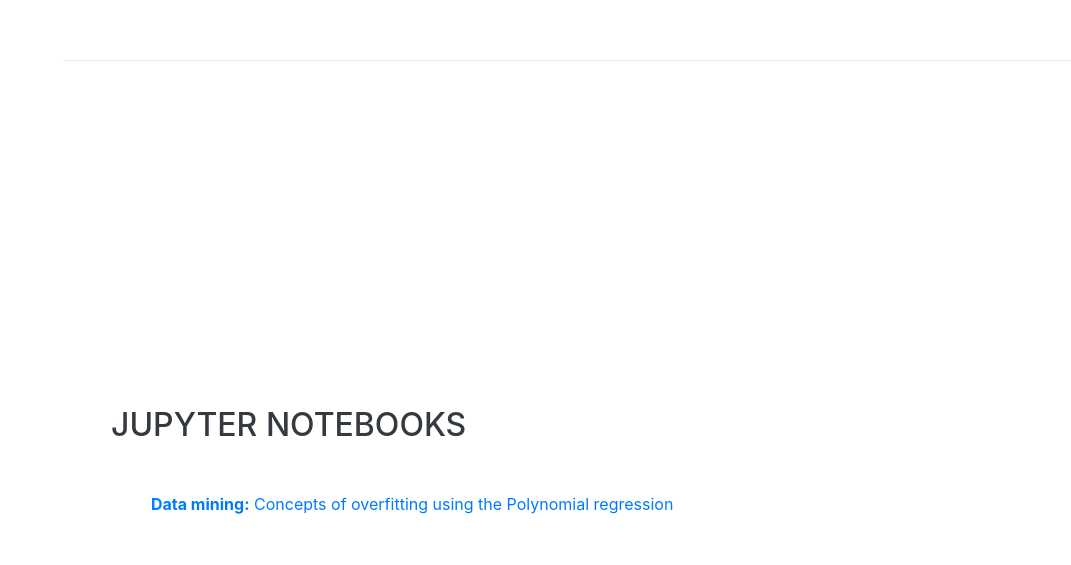
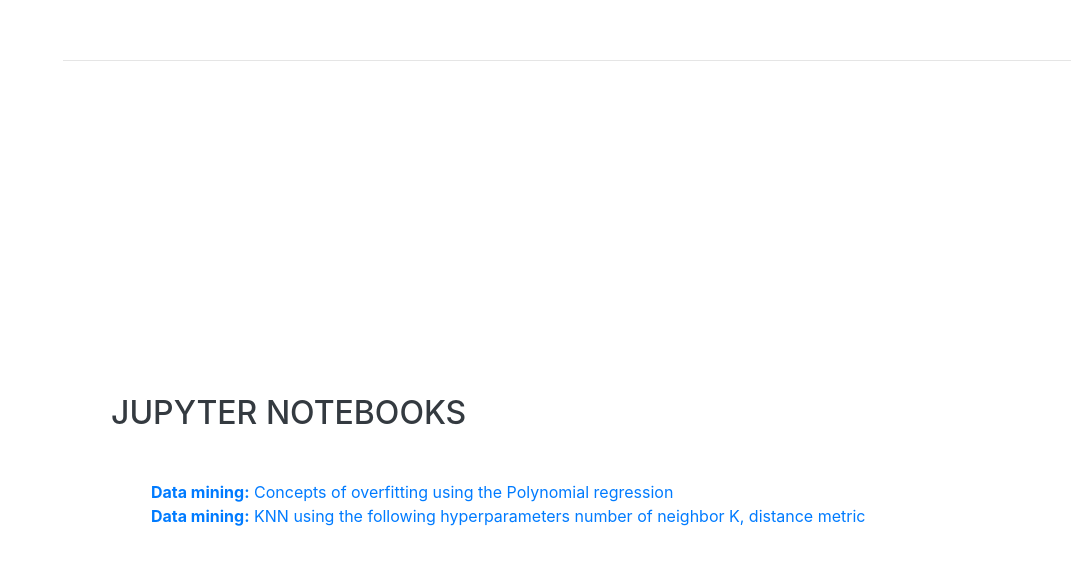
Before and after one commit to varunpande/varunpande.github.io, a website with bundled scripts: page intro/index.html in a window 1280 px wide. Shown: the part 6094-6659 px from the top of the page, without its empty margins (209-1280 px from the left). Built offline with nearby package versions, Linux system fonts and the light colour scheme; a web font is replaced by a local one.

Commit message:
adding KNN notebook

```diff
--- a/intro/index.html
+++ b/intro/index.html
@@ -300,6 +300,9 @@
           <li>
             <a href="https://github.com/varunpande/varunpande.github.io/tree/master/intro/notebooks/DM/polynomial%20regression"><b>Data mining:</b> Concepts of overfitting using the Polynomial regression</a>
           </li>
+          <li>
+            <a href="https://github.com/varunpande/varunpande.github.io/tree/master/intro/notebooks/DM/KNN"><b>Data mining:</b> KNN using the following hyperparameters number of neighbor K, distance metric</a>
+          </li>
         </ul>
       </div>
     </section>
```
